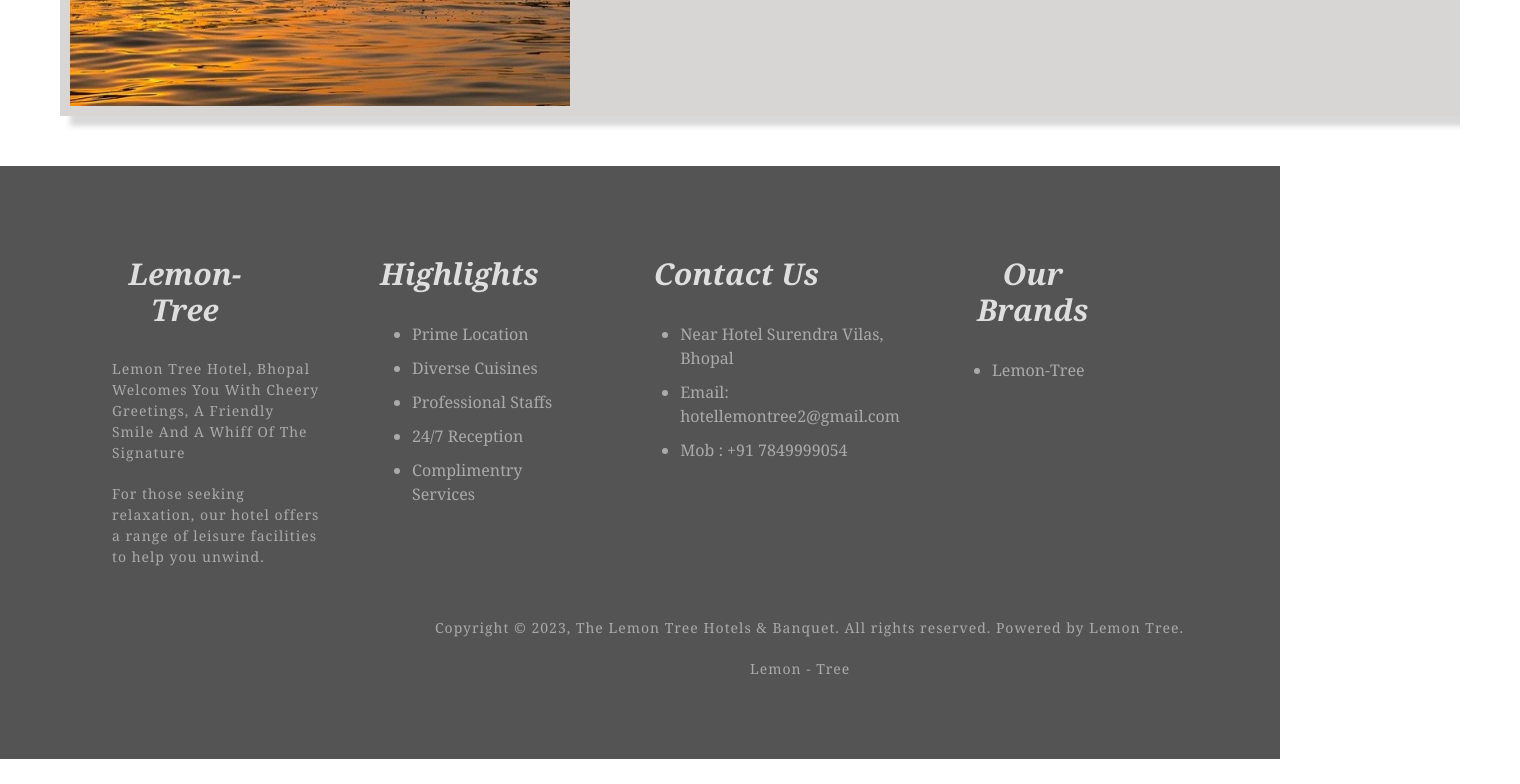
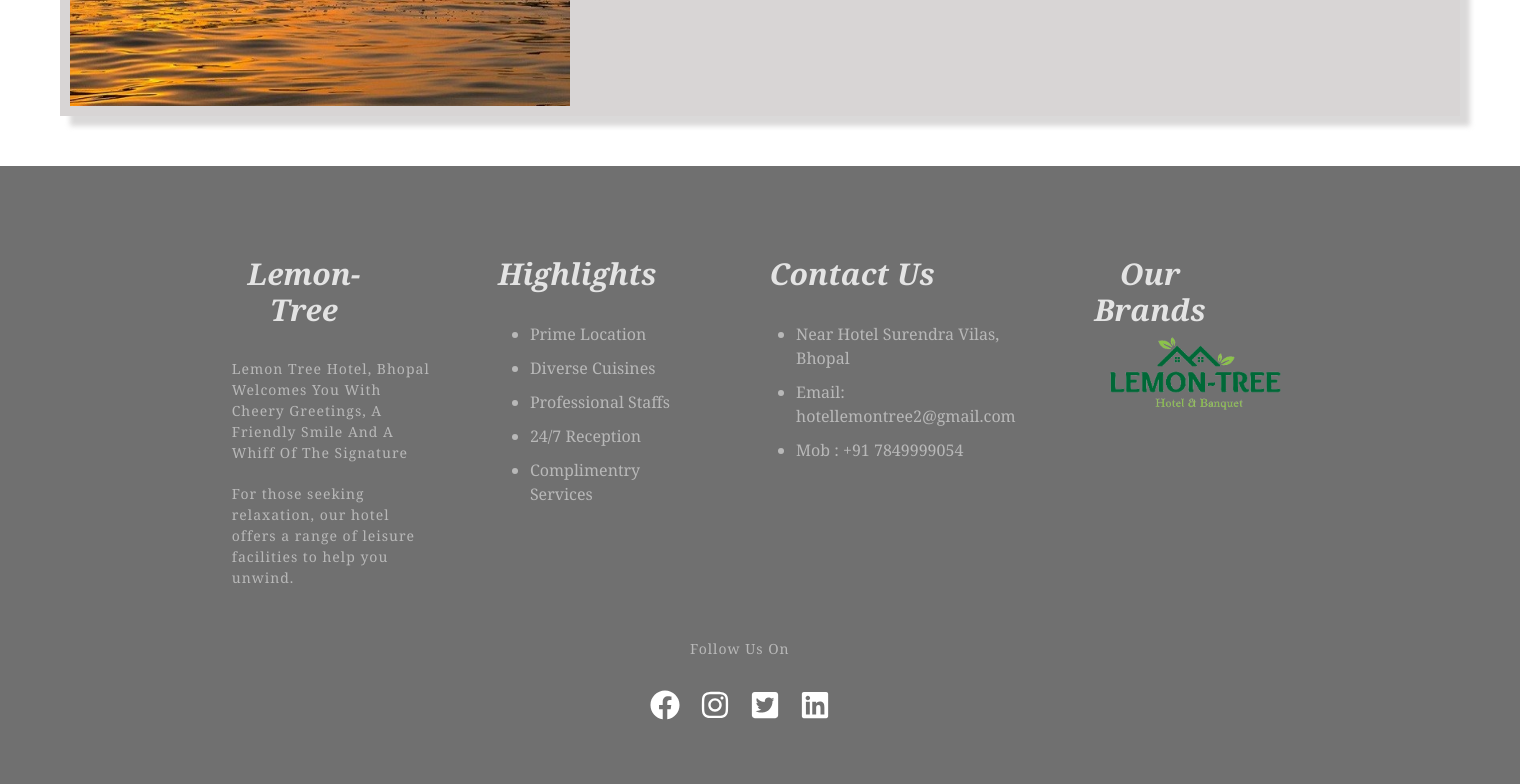
Before and after one commit to sharmaakshat0707/hotel_frontend, a React (Vite) app in the folder hotel_frontend-main/: page /about in a window 1280 px wide. Shown: the part 489-1273 px from the top of the page, 1520 px wide, since content can reach past the window. Before the commit the page ends 1248 px from the top, so only its background shows below. Built offline with nearby package versions, Linux system fonts and the light colour scheme.

Commit message:
footer component updated

```diff
--- a/hotel_frontend-main/src/components/Footer.jsx
+++ b/hotel_frontend-main/src/components/Footer.jsx
@@ -1,16 +1,28 @@
-import React from "react"
-import "../css/Footer.css"
+import React from "react";
+import "../css/Footer.css";
+import Logo4 from "../assets/Logo/Logo4.png";
+import { FaFacebook } from "react-icons/fa";
+import { FaInstagram } from "react-icons/fa";
+import { FaTwitterSquare } from "react-icons/fa";
+import { FaLinkedin } from "react-icons/fa";
+
 const Footer = () => {
   return (
     <footer>
-            <div className='container grid2 foot'>
-                <div className='Footer-box '>
+      <div className="container grid2 foot">
+        <div className="Footer-box ">
           <h1 className="Head">Lemon-Tree</h1>
-                    <p>Lemon Tree Hotel, Bhopal Welcomes You With Cheery Greetings, A Friendly Smile And A Whiff Of The Signature</p>
-                    <p>For those seeking relaxation, our hotel offers a range of leisure facilities to help you unwind. </p>
+          <p>
+            Lemon Tree Hotel, Bhopal Welcomes You With Cheery Greetings, A
+            Friendly Smile And A Whiff Of The Signature
+          </p>
+          <p>
+            For those seeking relaxation, our hotel offers a range of leisure
+            facilities to help you unwind.{" "}
+          </p>
         </div>
 
-                <div className='Footer-box'>
+        <div className="Footer-box">
           <h1 className="Head">Highlights</h1>
           <ul>
             <li>Prime Location</li>
@@ -30,7 +42,7 @@
                         <li>Complimentry Services</li>
                     </ul>
                 </div> */}
-                <div className='Footer-box'>
+        <div className="Footer-box">
           <h1 className="Head">Contact Us</h1>
           <ul>
             <li>Near Hotel Surendra Vilas, Bhopal</li>
@@ -38,18 +50,52 @@
             <li>Mob : +91 7849999054</li>
           </ul>
         </div>
-                <div className='Footer-box'>
+        <div className="Footer-box">
           <h1 className="Head">Our Brands</h1>
           <ul>
-                        <li>Lemon-Tree</li>
-
+            {/* <li>Lemon-Tree</li> */}
+            <div
+              className="brand-logo"
+              style={{ width: "180px", height: "130px" }}
+            >
+              <img
+                src={Logo4}
+                alt=""
+                style={{ marginTop: "-70px",height:"180px" ,width:"180px" , paddingRight: "5px" }}
+              />
+            </div>
           </ul>
         </div>
       </div>
-            <p style={{marginLeft: "435px"}} >Copyright © 2023, The Lemon Tree Hotels & Banquet. All rights reserved. Powered by Lemon Tree.  </p>
-            <p style={{marginLeft: "750px"}} >Lemon - Tree</p>
+      <p style={{ marginLeft: "690px" }}>Follow Us On</p>
+      <div style={{ marginLeft: "650px", fontSize: "30px" }}>
+        <a
+          href="https://www.facebook.com/lemontreehotelsltd/"
+          style={{ color: "white", marginRight: "20px" }}
+        >
+          <FaFacebook />
+        </a>
+        <a
+          href="https://www.instagram.com/lemontreehotels/?hl=en"
+          style={{ color: "white", marginRight: "20px" }}
+        >
+          <FaInstagram />
+        </a>
+        <a
+          href="https://twitter.com/LemonTreeHotels?ref_src=twsrc%5Egoogle%7Ctwcamp%5Eserp%7Ctwgr%5Eauthor"
+          style={{ color: "white", marginRight: "20px" }}
+        >
+          <FaTwitterSquare />
+        </a>
+        <a
+          href="https://www.linkedin.com"
+          style={{ color: "white", marginRight: "20px" }}
+        >
+          <FaLinkedin />
+        </a>
+      </div>
     </footer>
-    )
-}
+  );
+};
 
-export default Footer
+export default Footer;
--- a/hotel_frontend-main/src/css/Footer.css
+++ b/hotel_frontend-main/src/css/Footer.css
@@ -1,6 +1,7 @@
 footer {
   /* background-color: #0f5f60; */
-  background-color: rgb(84, 84, 84);
+  width: 1519.5px;
+  background-color: rgba(88, 88, 88, 0.855);
   padding: 60px 0;
   color: #fff;
 }
```
Lines whose indentation alone changed are shown as unchanged.
